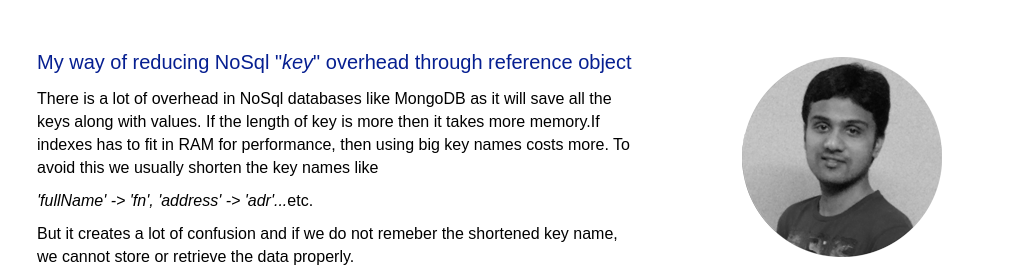
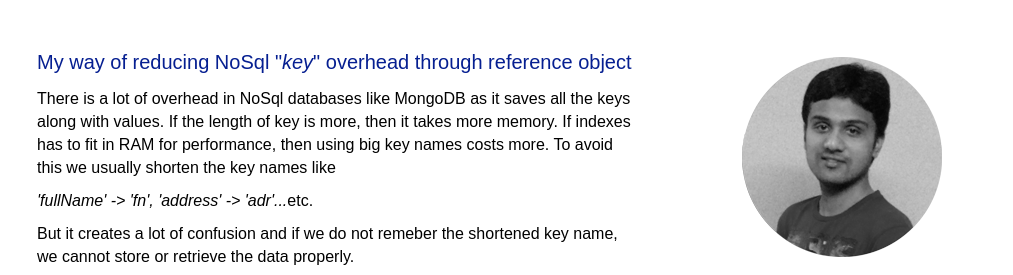
Before and after one commit to jsaddict/jsaddict-blog, a plain HTML site: page index.html in a window 1280 px wide. Shown: the part 80-355 px from the top of the page, without its empty margins (148-1161 px from the left). Drawn offline with Linux system fonts and the light colour scheme.

Commit message:
edited post

```diff
--- a/index.html
+++ b/index.html
@@ -26,7 +26,7 @@
 				<h1 class="post-title"><a href="#">My way of reducing NoSql "<i>key</i>" overhead through reference object</a></h1>
 			</header>
 			<div class="post-content">
-				<p>There is a lot of overhead in NoSql databases like MongoDB as it will save all the keys along with values. If the length of key is more then it takes more memory.If indexes has to fit in RAM for performance, then using big key names costs more. To avoid this we usually shorten the key names like </br><span class="example">'fullName' -> 'fn', 'address' -> 'adr'...</span>etc. </br>But it creates a lot of confusion and if we do not remeber the shortened key name, we cannot store or retrieve the data properly. </p>
+				<p>There is a lot of overhead in NoSql databases like MongoDB as it saves all the keys along with values. If the length of key is more, then it takes more memory. If indexes has to fit in RAM for performance, then using big key names costs more. To avoid this we usually shorten the key names like </br><span class="example">'fullName' -> 'fn', 'address' -> 'adr'...</span>etc. </br>But it creates a lot of confusion and if we do not remeber the shortened key name, we cannot store or retrieve the data properly. </p>
 				<p>To avoid this confusion we can use a <i>reference object</i> and store the shortened key names as values.</p>
 				<img class="post-image" src="images/nosql-object-reference-data-store.png">
 				<p>while inserting data into the database and getting it from the database we refer <i>reference object</i>. </p></br>
```
